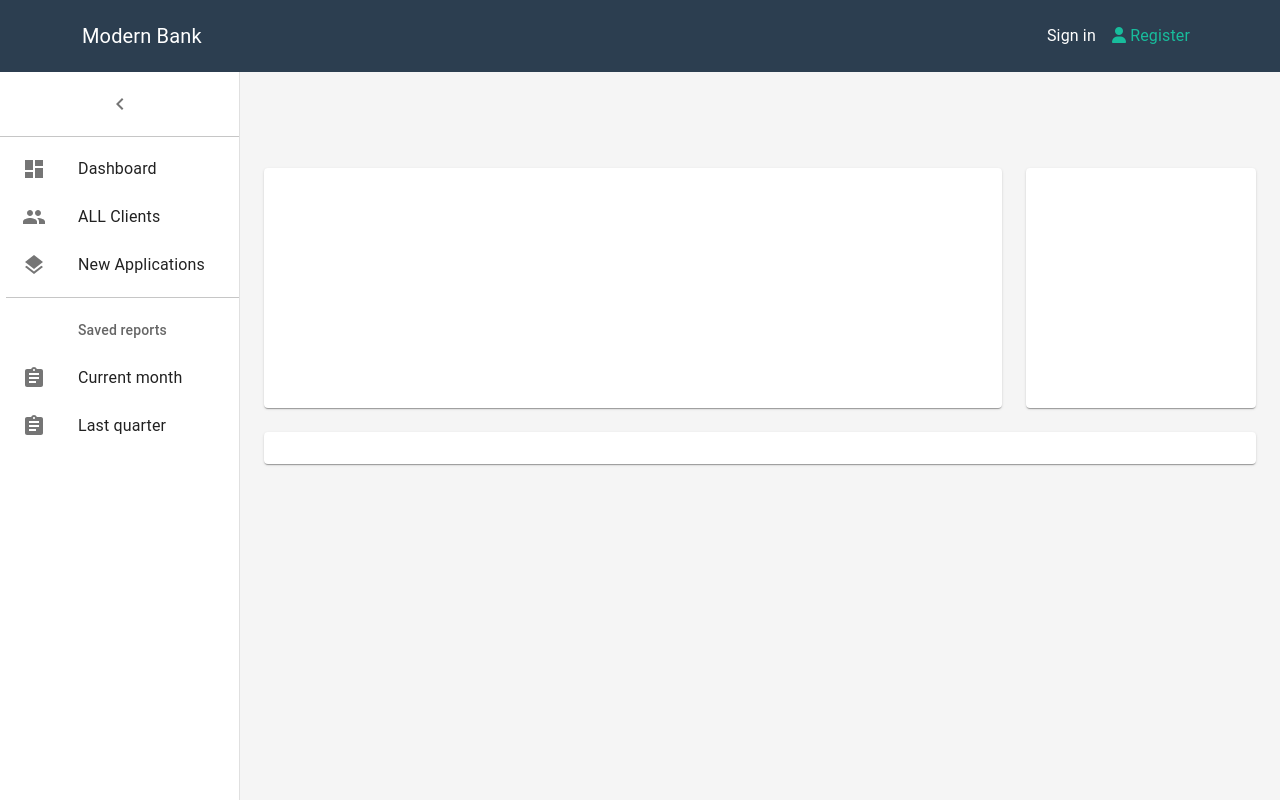
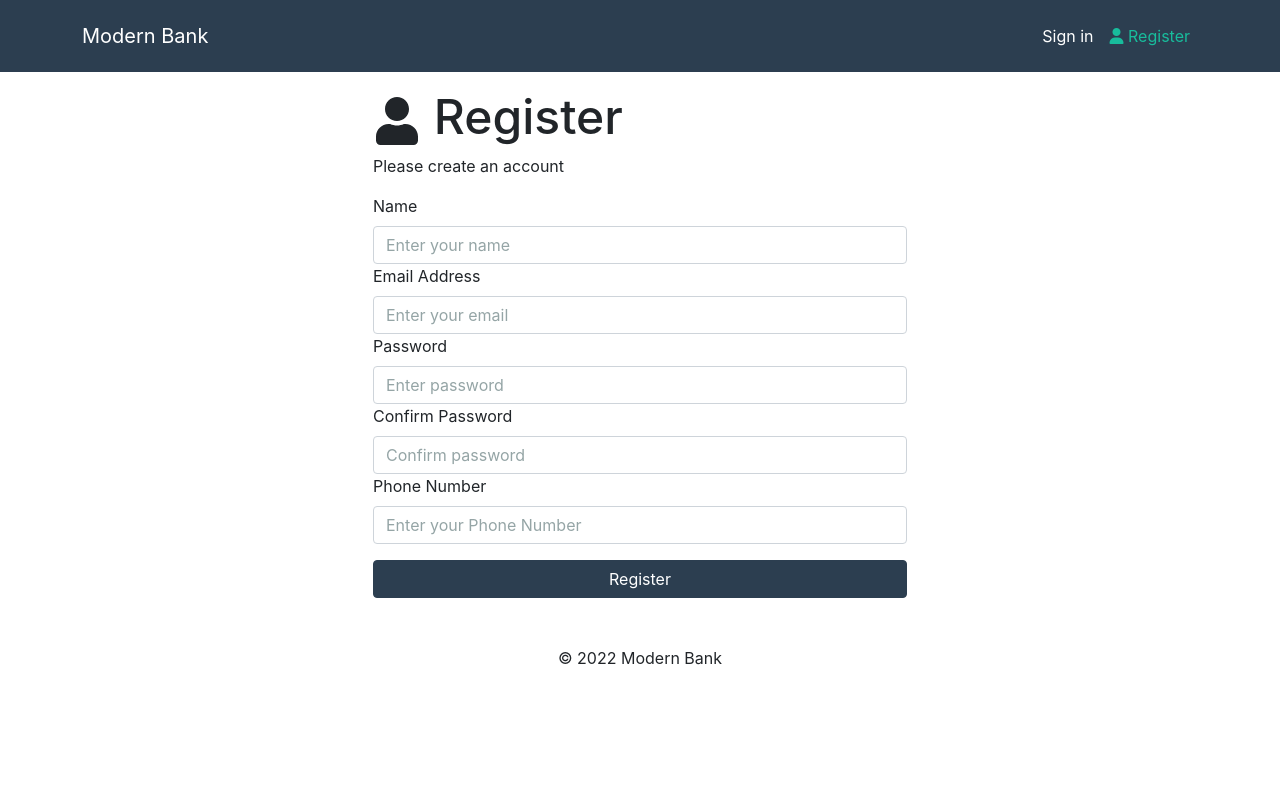
Before and after one commit to MarwanAhmed25/Bank-System, a React (Create React App) app in the folder front/: page /register in a window 1280 px wide. Shown: the top 800 px of the page. Built offline with nearby package versions, Linux system fonts and the light colour scheme.

Commit message:
loginin and register page

```diff
--- a/front/package.json
+++ b/front/package.json
@@ -1,5 +1,6 @@
 {
   "name": "front-end",
+  "proxy": "http://localhost:5000",
   "version": "0.1.0",
   "private": true,
   "dependencies": {
--- a/front/src/App.js
+++ b/front/src/App.js
@@ -15,7 +15,7 @@ const App = () => {
       <Header />
 
       {/* when Admin sign in will be redirected to Admin dashboard */}
-      <AdminDashScreen />
+      {/* <AdminDashScreen /> */}
 
       <main className="py-3">
         <Container>
--- a/front/src/features/auth/authService.js
+++ b/front/src/features/auth/authService.js
@@ -1,6 +1,6 @@
 import axios from "axios";
 
-const API_URL = "/api/";
+const API_URL = "/localhost:5000/";
 
 // Register user
 const register = async (userData) => {
--- a/front/src/screens/LoginScreen.js
+++ b/front/src/screens/LoginScreen.js
@@ -1,7 +1,106 @@
-import React from "react";
+import { useState, useEffect } from "react";
+import { FaSignInAlt } from "react-icons/fa";
+import { useSelector, useDispatch } from "react-redux";
+import { Form, Button } from "react-bootstrap";
+import FormContainer from "../components/FormContainer";
+import { useNavigate } from "react-router-dom";
+import { toast } from "react-toastify";
+import { login, reset } from "../features/auth/authSlice";
+import Loader from "../components/Loader";
 
 const LoginScreen = () => {
-  return <div>LoginScreen</div>;
+  const [formData, setFormData] = useState({
+    email: "",
+    password: "",
+  });
+
+  const { email, password } = formData;
+
+  const navigate = useNavigate();
+  const dispatch = useDispatch();
+
+  const { user, isLoading, isError, isSuccess, message } = useSelector(
+    (state) => state.auth
+  );
+
+  useEffect(() => {
+    if (isError) {
+      toast.error(message);
+    }
+
+    if (isSuccess && user?.role === "user") {
+      navigate("/");
+    }
+
+    if (isSuccess && user?.role === "admin") {
+      navigate("/admin");
+    }
+
+    dispatch(reset());
+  }, [user, isError, isSuccess, message, navigate, dispatch]);
+
+  const onChange = (e) => {
+    setFormData((prevState) => ({
+      ...prevState,
+      [e.target.name]: e.target.value,
+    }));
+  };
+
+  const onSubmit = (e) => {
+    e.preventDefault();
+
+    const userData = {
+      email,
+      password,
+    };
+
+    dispatch(login(userData));
+  };
+
+  if (isLoading) {
+    return <Loader />;
+  }
+
+  return (
+    <FormContainer>
+      <h1>
+        <FaSignInAlt /> Login
+      </h1>
+      <p>Login to your account</p>
+
+      <Form onSubmit={onSubmit}>
+        <Form.Group controlId="email">
+          <Form.Label>Email Address</Form.Label>
+          <Form.Control
+            type="email"
+            className="form-control"
+            name="email"
+            value={email}
+            placeholder="Enter your email"
+            onChange={onChange}
+          ></Form.Control>
+        </Form.Group>
+
+        <Form.Group controlId="password">
+          <Form.Label>Password</Form.Label>
+          <Form.Control
+            type="password"
+            className="form-control"
+            name="password"
+            value={password}
+            placeholder="Enter password"
+            onChange={onChange}
+          ></Form.Control>
+        </Form.Group>
+
+        <div className="d-grid gap-2 py-3">
+          <Button type="submit" variant="primary">
+            Login
+          </Button>
+        </div>
+      </Form>
+    </FormContainer>
+  );
 };
 
 export default LoginScreen;
--- a/front/src/screens/RegisterScreen.js
+++ b/front/src/screens/RegisterScreen.js
@@ -1,7 +1,141 @@
 import React from "react";
+import { useState, useEffect } from "react";
+import { useSelector, useDispatch } from "react-redux";
+import { Form, Button } from "react-bootstrap";
+import FormContainer from "../components/FormContainer";
+import { useNavigate } from "react-router-dom";
+import { toast } from "react-toastify";
+import { FaUser } from "react-icons/fa";
+import { register, reset } from "../features/auth/authSlice";
+import Loader from "../components/Loader";
 
-const RegisterScreen = () => {
-  return <div>RegisterScreen</div>;
-};
+function RegisterScreen() {
+  const [formData, setFormData] = useState({
+    name: "",
+    email: "",
+    password: "",
+    confirmPassword: "",
+    phone: "",
+  });
+
+  const { name, email, password, confirmPassword, phone } = formData;
+
+  const navigate = useNavigate();
+  const dispatch = useDispatch();
+
+  const { user, isLoading, isError, isSuccess, message } = useSelector(
+    (state) => state.auth
+  );
+
+  useEffect(() => {
+    if (isError) {
+      toast.error(message);
+    }
+
+    if (isSuccess || user) {
+      navigate("/");
+    }
+
+    dispatch(reset());
+  }, [user, isError, isSuccess, message, navigate, dispatch]);
+
+  const onChange = (e) => {
+    setFormData((prevState) => ({
+      ...prevState,
+      [e.target.name]: e.target.value,
+    }));
+  };
+
+  const onSubmit = (e) => {
+    e.preventDefault();
+
+    if (password !== confirmPassword) {
+      toast.error("Passwords do not match");
+    } else {
+      const userData = {
+        name,
+        email,
+        password,
+        phone,
+      };
+
+      dispatch(register(userData));
+    }
+  };
+
+  if (isLoading) {
+    return <Loader />;
+  }
+
+  return (
+    <FormContainer>
+      <h1>
+        <FaUser /> Register
+      </h1>
+      <p>Please create an account</p>
+
+      <Form onSubmit={onSubmit}>
+        <Form.Group controlId="name">
+          <Form.Label>Name</Form.Label>
+          <Form.Control
+            name="name"
+            value={name}
+            placeholder="Enter your name"
+            onChange={onChange}
+          ></Form.Control>
+        </Form.Group>
+        <Form.Group controlId="email">
+          <Form.Label>Email Address</Form.Label>
+          <Form.Control
+            type="email"
+            className="form-control"
+            name="email"
+            value={email}
+            placeholder="Enter your email"
+            onChange={onChange}
+          ></Form.Control>
+        </Form.Group>
+        <Form.Group controlId="password">
+          <Form.Label>Password</Form.Label>
+          <Form.Control
+            type="password"
+            className="form-control"
+            name="password"
+            value={password}
+            placeholder="Enter password"
+            onChange={onChange}
+          ></Form.Control>
+        </Form.Group>
+        <Form.Group controlId="confirmPassword">
+          <Form.Label>Confirm Password</Form.Label>
+          <Form.Control
+            type="password"
+            className="form-control"
+            name="confirmPassword"
+            value={confirmPassword}
+            placeholder="Confirm password"
+            onChange={onChange}
+          ></Form.Control>
+        </Form.Group>
+        <Form.Group controlId="phone">
+          <Form.Label>Phone Number</Form.Label>
+          <Form.Control
+            type="phone"
+            className="form-control"
+            name="phone"
+            value={phone}
+            placeholder="Enter your Phone Number"
+            onChange={onChange}
+          ></Form.Control>
+        </Form.Group>
+        <div className="d-grid gap-2 py-3">
+          <Button type="submit" variant="primary">
+            Register
+          </Button>
+        </div>
+      </Form>
+    </FormContainer>
+  );
+}
 
 export default RegisterScreen;
```
